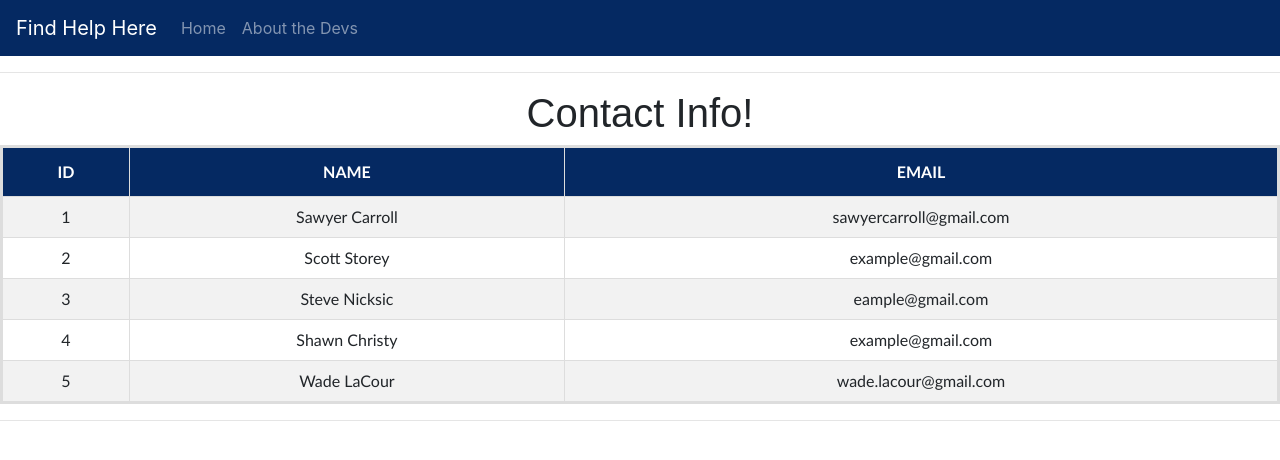
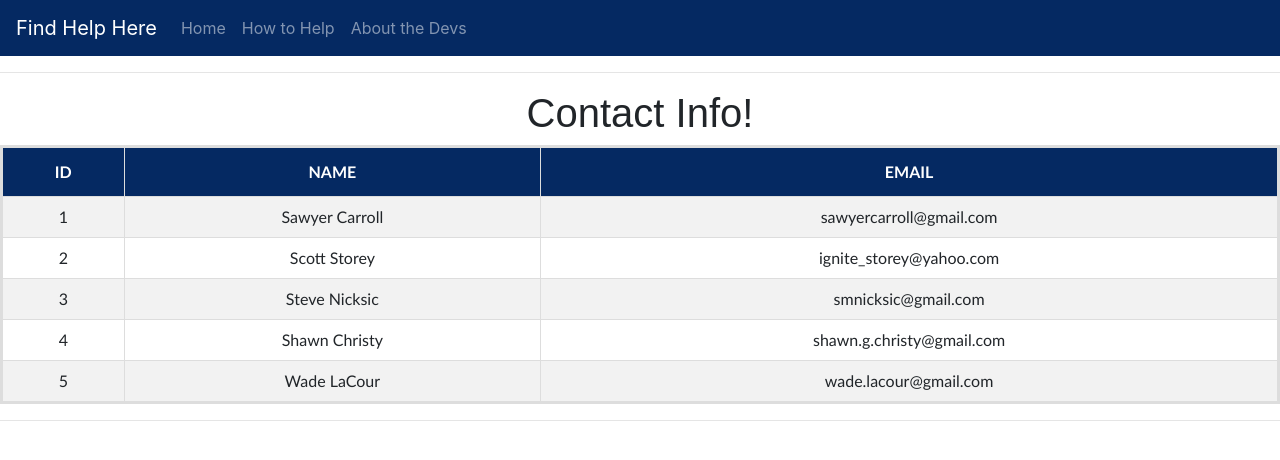
Before and after one commit to Number279/ReactCapstone, a React (Create React App) app: page /aboutus in a window 1280 px wide. Shown: the top 460 px of the page. Built offline with nearby package versions, Linux system fonts and the light colour scheme.

Commit message:
Create Navbar changes

```diff
--- a/src/components/AboutDevs/AboutDevs.js
+++ b/src/components/AboutDevs/AboutDevs.js
@@ -8,9 +8,9 @@ class AboutDevs extends React.Component {
       this.state = {
         students: [
           { id: 1, name: "Sawyer Carroll", email: "sawyercarroll@gmail.com" },
-          { id: 2, name: "Scott Storey", email: "example@gmail.com" },
-          { id: 3, name: "Steve Nicksic", email: "eample@gmail.com" },
-          { id: 4, name: "Shawn Christy", email: "example@gmail.com" },
+          { id: 2, name: "Scott Storey", email: "ignite_storey@yahoo.com " },
+          { id: 3, name: "Steve Nicksic", email: "smnicksic@gmail.com"},
+          { id: 4, name: "Shawn Christy", email: "shawn.g.christy@gmail.com" },
           { id: 5, name: "Wade LaCour", email: "wade.lacour@gmail.com"}
         ]
       };
--- a/src/components/Navbar/Navbar.js
+++ b/src/components/Navbar/Navbar.js
@@ -18,6 +18,7 @@ render(){
         <Navbar.Brand href="/">Find Help Here</Navbar.Brand>
         <Nav className="mr-auto">
           <Nav.Link href="/">Home</Nav.Link>
+          <Nav.Link href="http://localhost:8080/">How to Help</Nav.Link>
           <Nav.Link href="/aboutus">About the Devs</Nav.Link>
           {/* <Nav.Link href="#pricing">Pricing</Nav.Link> */}
         </Nav>
--- a/src/components/Search/Search.js
+++ b/src/components/Search/Search.js
@@ -43,7 +43,7 @@ const Search = () => {
           setTimeout(() => setLoading(false), 800);
           // setData({nonProfitName: response.data.nonProfitName, address: response.data.address})
           // console.log("This is the responseObj: ", responseObj);
-          // console.log("This is the name of the Non-Profit in responseObj: ", responseObj.data[0].nonProfitName);
+          // console.log("This is the name of the Non-Profit in responseObj: ", responseArray.data[0].nonProfitName);
           // console.log("This is the name of the Non-Profit in responseArray: ", responseArray.data);
       })
       .then(() => {
--- a/src/components/SearchResults/SearchResults.js
+++ b/src/components/SearchResults/SearchResults.js
@@ -7,6 +7,10 @@ import CardContent from '@material-ui/core/CardContent';
 import Button from '@material-ui/core/Button';
 import Typography from '@material-ui/core/Typography';
 import { CardMedia, Container } from '@material-ui/core';
+import Paper from '@material-ui/core/Paper';
+import Grid from '@material-ui/core/Grid';
+import Box from '@material-ui/core/Box';
+
 
 // const useStyles = makeStyles({
 //     root: {
@@ -33,7 +37,15 @@ const searchresults = (props) => {
     console.log("this is the nonProfitArray passed in state: ", nonProfitArray)
 
     const nonProfitList = nonProfitArray.map(nonProfit =>
-        <Container maxHeight="md" maxWidth="md">
+        <div className = {classes.root}>
+                                    <Grid
+                        container
+                        // direction="column"
+                        //  justify="center"
+                        //  alignItems="center"
+                          spacing={4}>
+            <Grid item xs>
+                <Box width="75%">
                <Card className={classes.root} variant="outlined">
                    <CardContent>
                 {/* <h3>Help Near You:</h3> */}
@@ -66,8 +78,17 @@ const searchresults = (props) => {
                 <p>Hours of Operation: {nonProfit.hours}</p>
                 <p>Email: {nonProfit.email}</p> */}
                 </CardContent>
+                <CardActions>
+                <Button  href= {nonProfit.url }size="small" color="primary">
+                 Website
+                </Button>
+                </CardActions>
                 </Card>
-        </Container>
+                 </Box>
+                 </Grid>
+                 </Grid>
+
+        </div>
 
     )
     console.log("NonProfitList: ", nonProfitList);
@@ -79,9 +100,18 @@ const searchresults = (props) => {
             {props.loading && <div className={classes.Loader} />}
 
             {!props.error && !props.loading ?
-            <div>
+                        <Grid
+                        container
+                        direction="column"
+                         justify="center"
+                         alignItems="center"
+                          spacing={3}>
+            <Grid item xs>
                 {nonProfitList}
-            </div>
+
+                </Grid>
+                </Grid>
+
             : null
             }
         </div>
```
